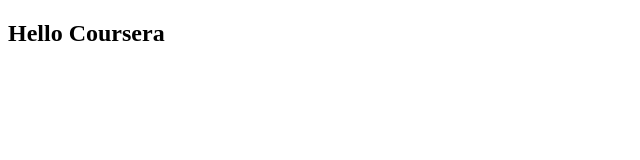
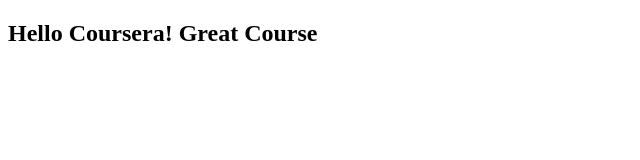
Before and after one commit to FrontDevTest/coursera-test, a plain HTML site: page site/index.html in a window 1280 px wide. Shown: the whole page, without its empty margins (0-640 px from the left). Drawn offline with Linux system fonts and the light colour scheme.

Commit message:
small change in file

```diff
--- a/site/index.html
+++ b/site/index.html
@@ -4,6 +4,6 @@
 	<title>Hello Coursera</title>
 </head>
 <body>
-<h2>Hello Coursera</h2>
+<h2>Hello Coursera! Great Course</h2>
 </body>
 </html>
```
